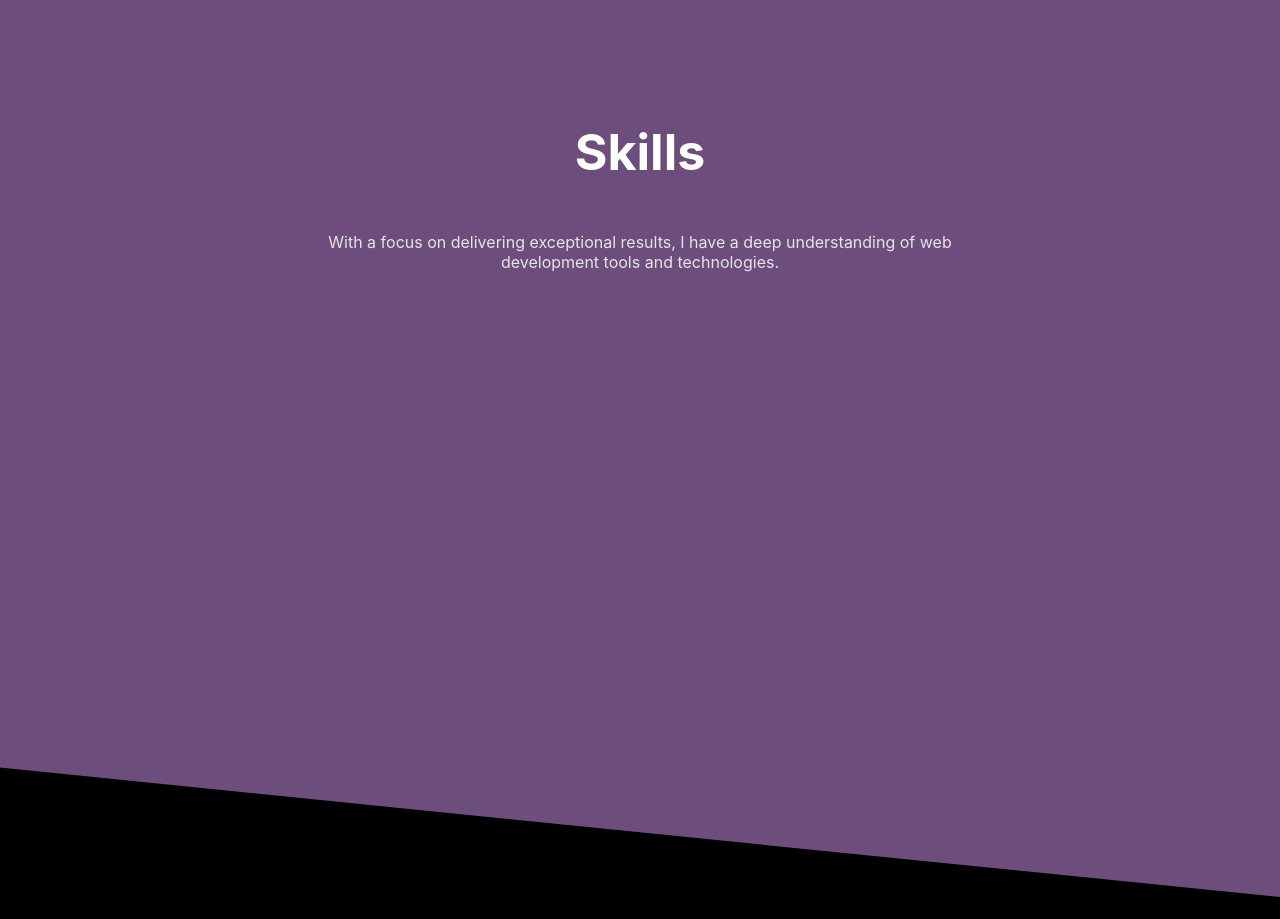
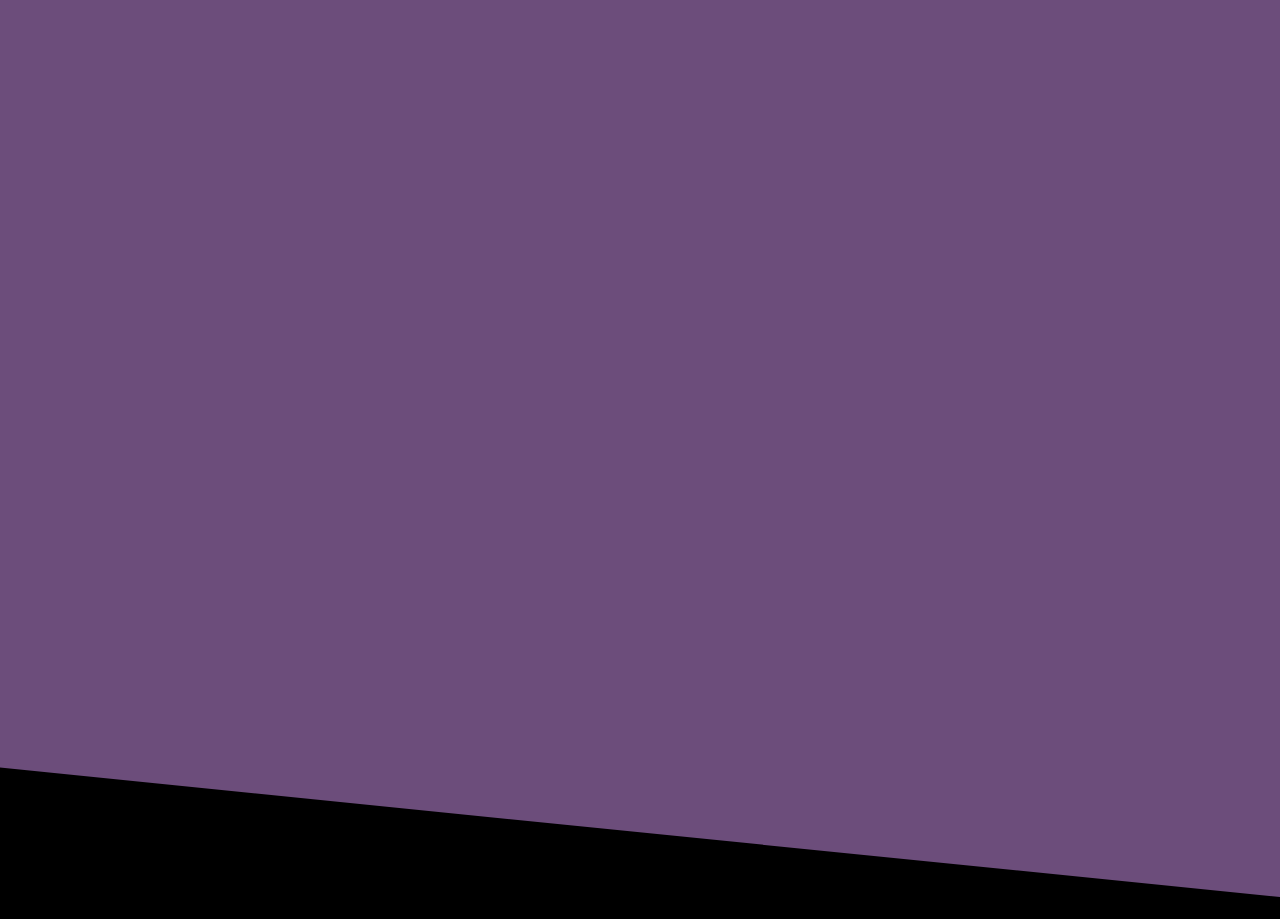
Before and after one commit to EdwardGC7/Portfolio, a React (Vite) app: page / in a window 1280 px wide. Shown: the part 893-1812 px from the top of the page. Built offline with nearby package versions, Linux system fonts and the light colour scheme.

Commit message:
working with skillsection 3

```diff
--- a/src/App.jsx
+++ b/src/App.jsx
@@ -18,7 +18,7 @@ function App() {
       <div id='home' className='bg_colored'><WelcomeSection/></div>
       <div className='bg_colored2'>
         <BgMountainsTop/>
-        <SkillSection/>
+        {/* <SkillSection/> */}
       </div>
       <div className='bg_colored3'>
         <TiltLine/>
--- a/src/components/SkillSection.jsx
+++ b/src/components/SkillSection.jsx
@@ -10,14 +10,14 @@ const SkillSection = () => {
       <h2 id='skills'>Skills</h2>
       <p>With a focus on delivering exceptional results, I have a deep understanding of web development tools and technologies.</p>
       <div className='skill-list'>
-        {/* <SkillsIcon title='Html' icon={<FaHtml5 size={50} color={'#e04e27'}/>} />
+        <SkillsIcon title='Html' icon={<FaHtml5 size={50} color={'#e04e27'}/>} />
         <SkillsIcon title='Css' icon={<FaCss3 size={50} color={'#016fba'}/>} />
         <SkillsIcon title='JavaScript' icon={<FaJs size={50} color={'#f5dd1b'}/>} />
         <SkillsIcon title='React js' icon={<FaReact size={50} color={'#36d8fe'}/>} />
         <SkillsIcon title='Redux' icon={<img style={{with:'50%', height:'50%'}} src={redux} alt="Redux image" />} />
         <SkillsIcon title='Bootstrap' icon={<FaBootstrap size={50} color={'#5f3f8a'}/>} />
         <SkillsIcon title='Git/Github' icon={<FaGithub size={50} color={'black'}/>} />
-        <SkillsIcon title='Sql' icon={<FaDatabase size={50} color={'#bdccd3'}/>} />  */}
+        <SkillsIcon title='Sql' icon={<FaDatabase size={50} color={'#bdccd3'}/>} />
       </div>
     </div>
   )
```
